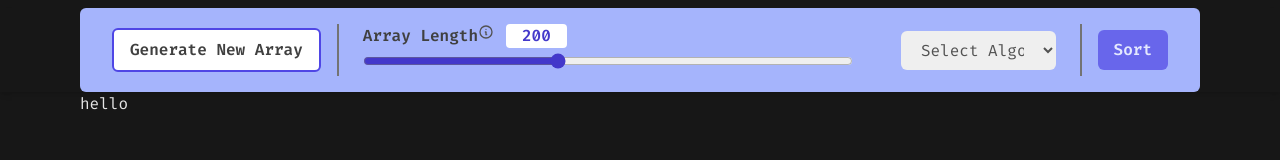
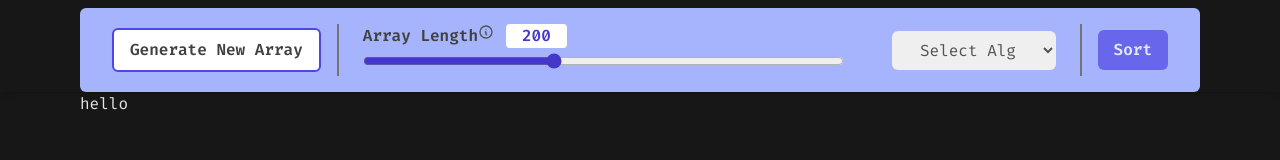
Before and after one commit to shawon-talukder/sorting-visualizer, a Next.js app: page / in a window 1280 px wide. Shown: the top 160 px of the page. Built offline with nearby package versions, Linux system fonts and the light colour scheme.

Commit message:
select form handling

```diff
--- a/app/components/navbar/NavbarOptions.tsx
+++ b/app/components/navbar/NavbarOptions.tsx
@@ -10,6 +10,7 @@ const MAX = 500;
 
 const NavbarOptions = () => {
   const [rangeValue, setRangeValue] = useState(200);
+  const [sortValue, setSortValue] = useState("");
 
   // array length tooltip label
   const lenTooltipLabel = (
@@ -65,8 +66,10 @@ const NavbarOptions = () => {
       </div>
       <div>
         <select
-          className="w-full px-4 py-2 rounded-md outline-none focus:ring-2 focus:ring-indigo-600 text-neutral-600 cursor-pointer "
-          name="sort-selection"
+          className="w-full px-6 py-2 rounded-md outline-none focus:ring-2 focus:ring-indigo-600 text-neutral-600 cursor-pointer"
+          name="sort_selection"
+          value={sortValue}
+          onChange={(e) => setSortValue(e.target.value)}
         >
           <option value="" hidden>
             Select Algorithm
```
